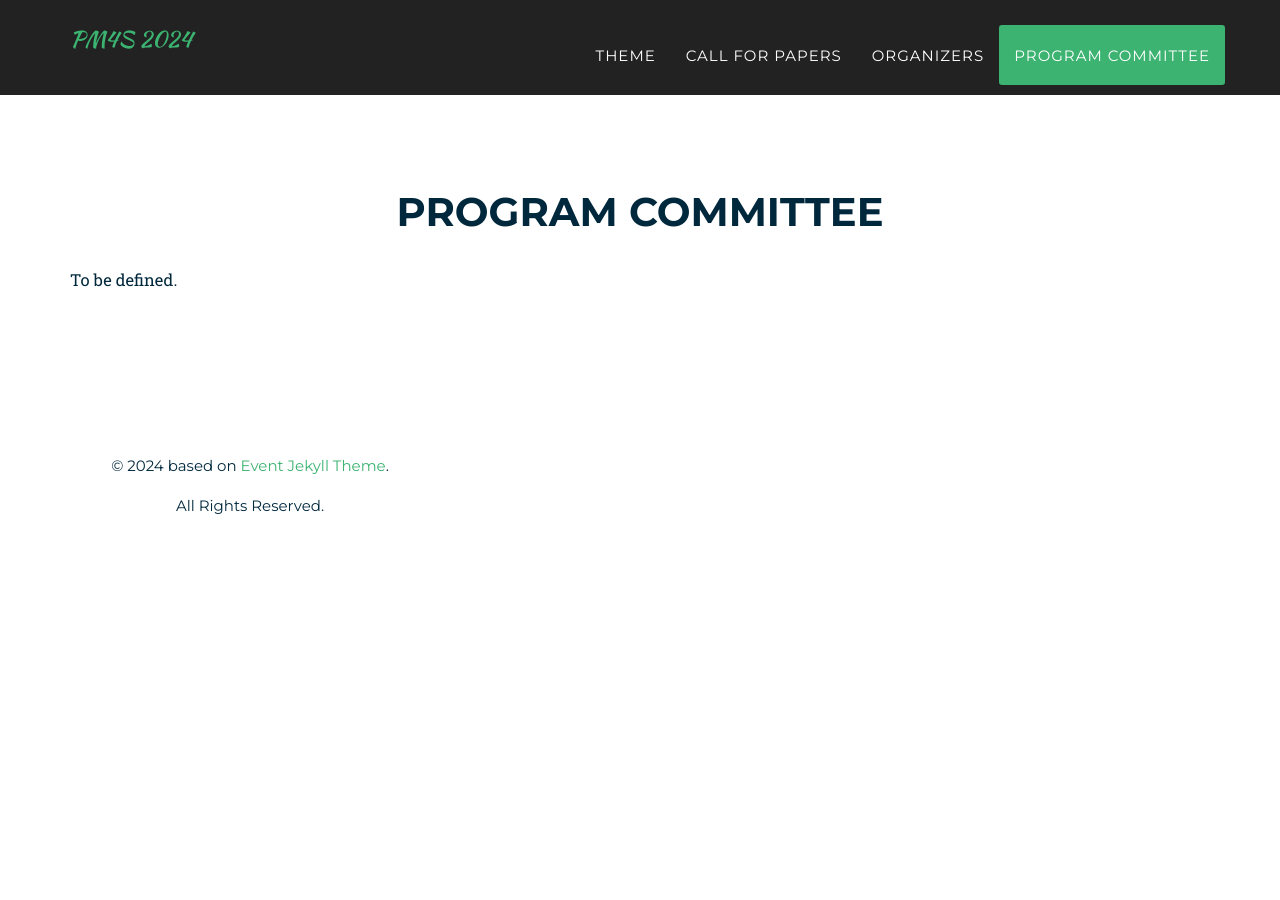
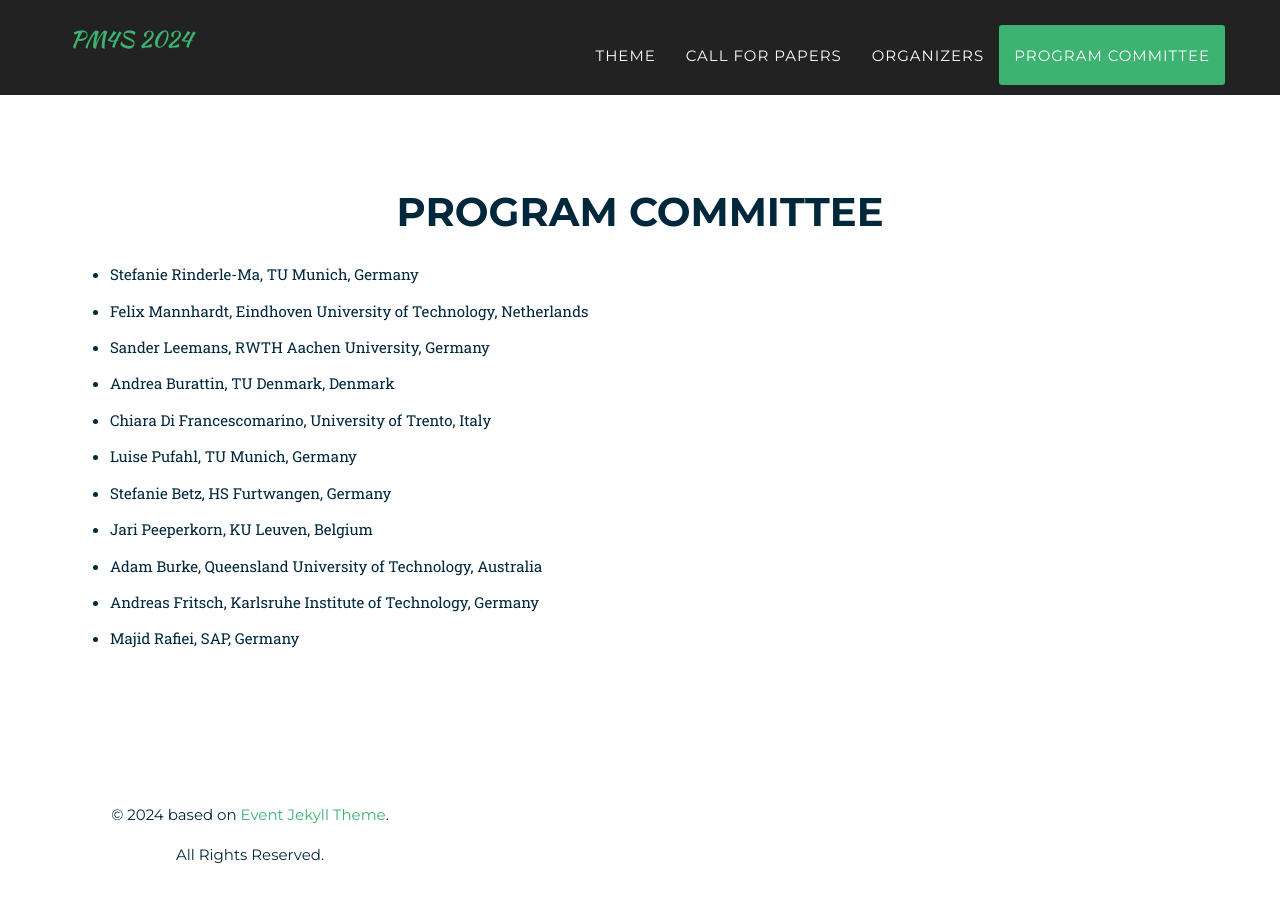
Before and after one commit to pm4s-ws/workshop, a Jekyll site: the page built from index.html, in a window 1280 px wide and 900 px high, scrolled down 5253 px. Built offline with Jekyll 4.4.1, drawn with Linux system fonts in a browser that asks for light colours; some web fonts are replaced; before the commit the page ends 5804 px from its top, so only the background shows below that.

Commit message:
:sparkles: Added Programme Committee

```diff
--- a/_includes/2024_data/committee.html
+++ b/_includes/2024_data/committee.html
@@ -14,13 +14,19 @@
           }
           </style>
 
-<p>
-  To be defined.
-</p>
-
-<!-- <ul>
-  <li></li>
-</ul> -->
+    <ul>
+        <li>Stefanie Rinderle-Ma, TU Munich, Germany</li>
+        <li>Felix Mannhardt, Eindhoven University of Technology, Netherlands</li>
+        <li>Sander Leemans, RWTH Aachen University, Germany</li>
+        <li>Andrea Burattin, TU Denmark, Denmark</li>
+        <li>Chiara Di Francescomarino, University of Trento, Italy</li>
+        <li>Luise Pufahl, TU Munich, Germany</li>
+        <li>Stefanie Betz, HS Furtwangen, Germany</li>
+        <li>Jari Peeperkorn, KU Leuven, Belgium</li>
+        <li>Adam Burke, Queensland University of Technology, Australia</li>
+        <li>Andreas Fritsch, Karlsruhe Institute of Technology, Germany</li>
+        <li>Majid Rafiei, SAP, Germany</li>
+    </ul>
 
       </div>
   </div>
```
